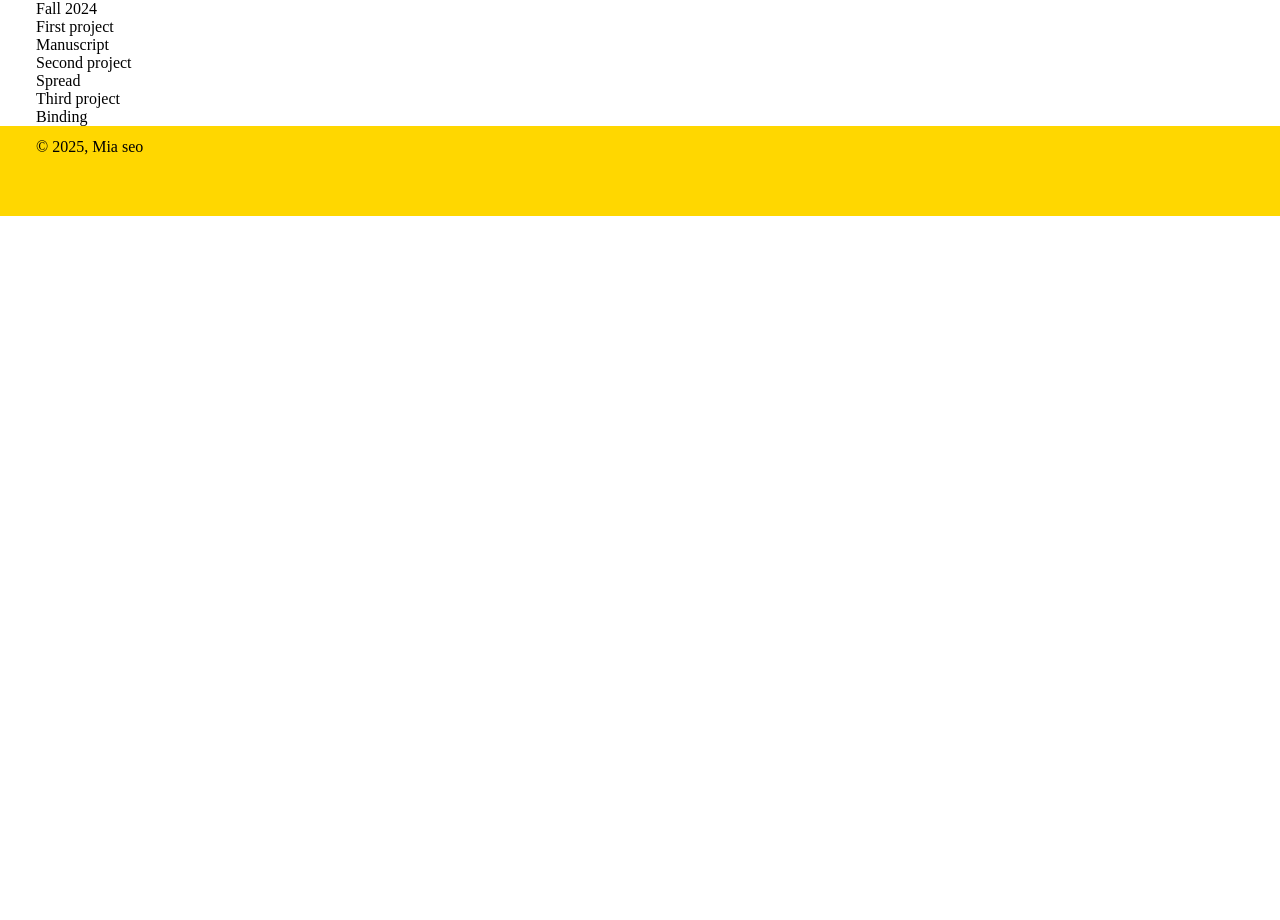
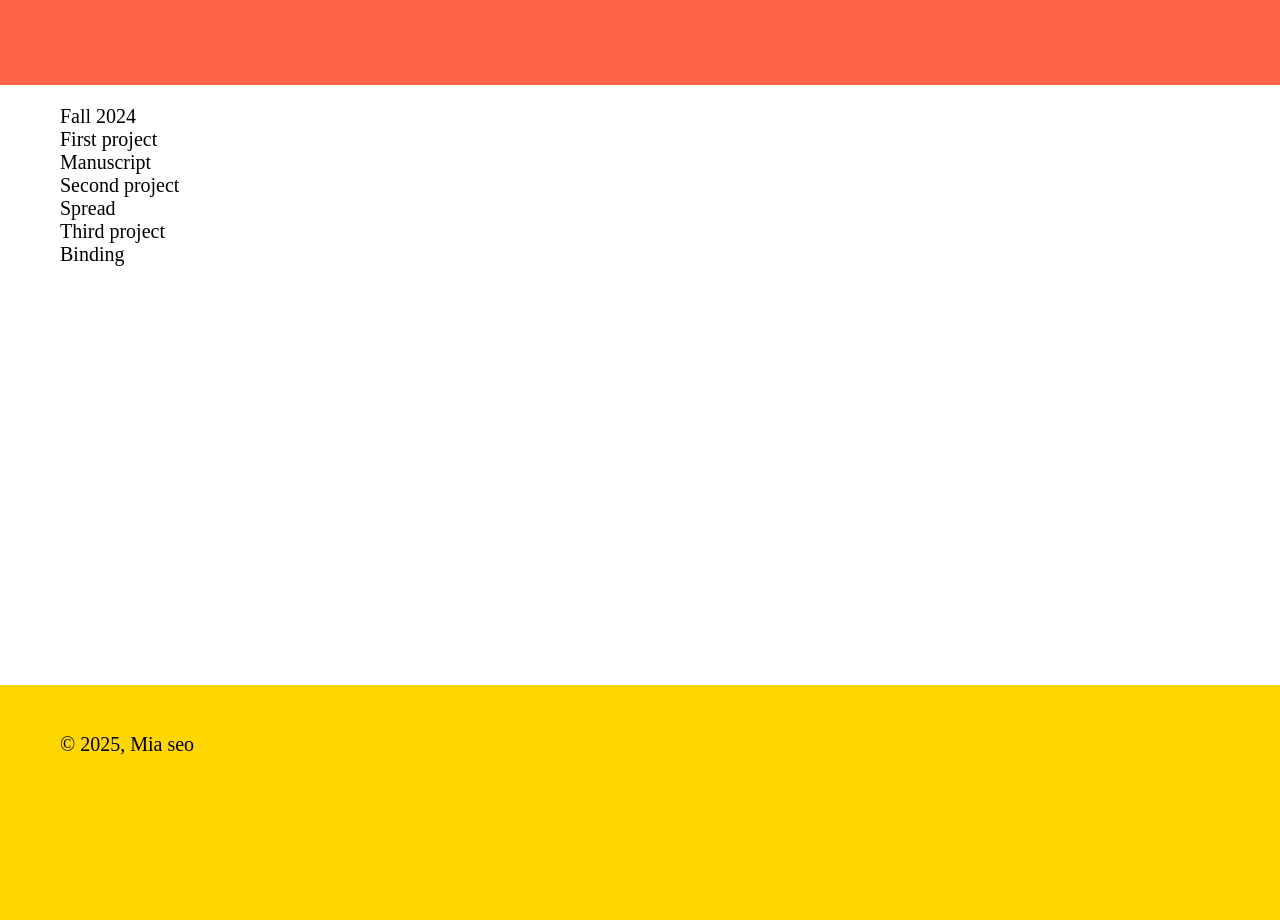
Before and after one commit to Lekkerdingfit/All, a plain HTML site: page index.html in a window 1280 px wide. Shown: the part 138-1058 px from the top of the page. Before the commit the page ends 800 px from the top, so only its background shows below. Drawn offline with Linux system fonts and the light colour scheme.

Commit message:
add css 2

```diff
--- a/assets/style.css
+++ b/assets/style.css
@@ -1,16 +1,28 @@
-body{
-	--base-size: 12px;
+:root{
+	--base-size: 20px;
 	--gutter-size: calc(3* var(--base-size));
 	--color--primary: black;
 	--color--secondary: gold;
 	--color--background: tomato;
+
+	font-size: var(--base-size);
 }
 
 header{
 	background-color: var(--color--background);
 	padding-block: calc(5*var(--base-size));
 }
+
+
+#main-content{
+	block-size: 75vh;
+	padding-top:var(--base-size);
+	padding-bottom: :calc(2 *var(var(--base-size)));
+}
+
 footer{
+	--base-size: 48px;
+
 	background-color: var(--color--secondary);
 	padding-top:var(--base-size);
 	padding-bottom: calc(5*var(--base-size));
--- a/index.html
+++ b/index.html
@@ -9,7 +9,7 @@
 	<header class="gutters">
 		<h1> Mia Seo</h1>
 	</header>
-	<section  class="gutters">
+	<section  id="main-content" class="gutters">
 	<h2>Fall 2024</h2>
 	<ul>
 		<li>
```
